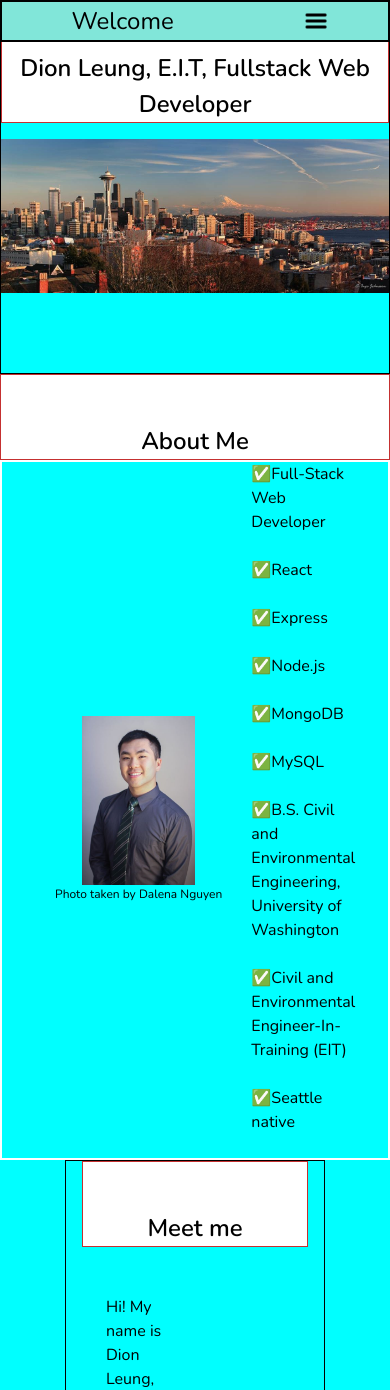
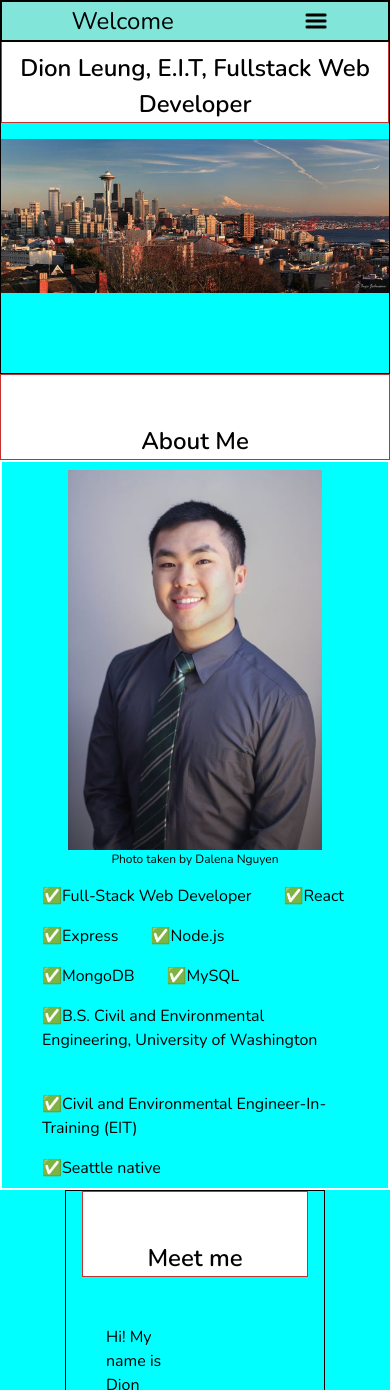
Before and after one commit to dionleung14/portfolio-nodemailer, a React (Create React App) app: page /about-me in a window 390 px wide. Shown: the top 1390 px of the page. Built offline with nearby package versions, Linux system fonts and the light colour scheme.

Commit message:
added some spacing of checkboxes and text in about for mobile

```diff
--- a/src/components/About.js
+++ b/src/components/About.js
@@ -9,10 +9,10 @@ export default class About extends Component {
     return (
       <div className="lg:w-8/12 w-full lg:mx-auto lg:px-4" id="about-me">
         <FirstHeader text="About Me" />
-        <div className="flex flex-row items-center justify-around border-white border-2 px-6">
+        <div className="flex md:flex-row flex-col items-center justify-around border-white border-2 px-6">
           <div className="lg:w-1/2 w-full lg:mx-4 my-2 lg:my-6">
             <img
-              className="md:w-auto md:h-auto w-1/2 mx-auto"
+              className="md:w-auto md:h-auto w-3/4 mx-auto"
               src={headshot}
               alt="headshot"
             />
@@ -27,48 +27,48 @@ export default class About extends Component {
               </a>
             </p>
           </div>
-          <div className="w-1/2">
-            <p>
+          <div className="flex flex-wrap md:flex-col md:w-1/2 w-full">
+            <p className="mx-4 my-2">
               <Emoji emoji="✅" label="checkmark" />
               Full-Stack Web Developer
             </p>
             <br />
-            <p>
+            <p className="mx-4 my-2">
               <Emoji emoji="✅" label="checkmark" />
               React
             </p>
             <br />
-            <p>
+            <p className="mx-4 my-2">
               <Emoji emoji="✅" label="checkmark" />
               Express
             </p>
             <br />
-            <p>
+            <p className="mx-4 my-2">
               <Emoji emoji="✅" label="checkmark" />
               Node.js
             </p>
             <br />
-            <p>
+            <p className="mx-4 my-2">
               <Emoji emoji="✅" label="checkmark" />
               MongoDB
             </p>
             <br />
-            <p>
+            <p className="mx-4 my-2">
               <Emoji emoji="✅" label="checkmark" />
               MySQL
             </p>
             <br />
-            <p>
+            <p className="mx-4 my-2">
               <Emoji emoji="✅" label="checkmark" />
               B.S. Civil and Environmental Engineering, University of Washington
             </p>
             <br />
-            <p>
+            <p className="mx-4 my-2">
               <Emoji emoji="✅" label="checkmark" />
               Civil and Environmental Engineer-In-Training (EIT)
             </p>
             <br />
-            <p>
+            <p className="mx-4 my-2">
               <Emoji emoji="✅" label="checkmark" />
               Seattle native
             </p>
```
